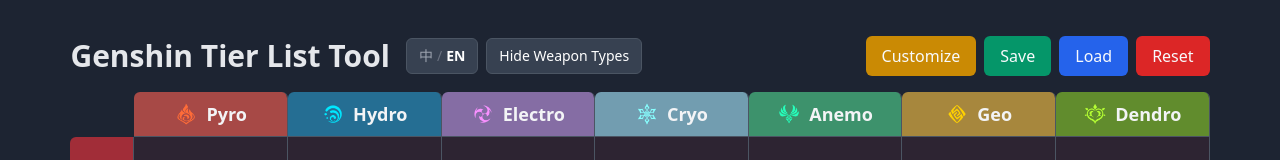
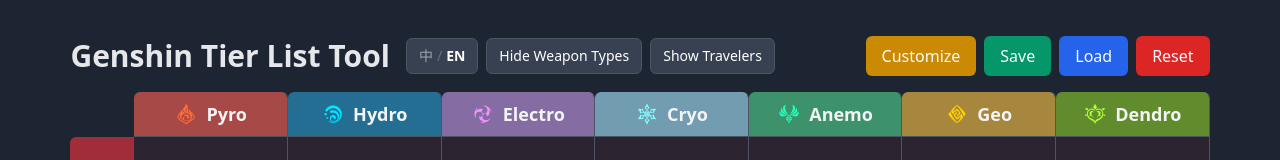
Before and after one commit to Anyrainel/genshin-tierlist-maker, a React (Vite) app: page / in a window 1280 px wide. Shown: the top 160 px of the page. Built offline with nearby package versions, Linux system fonts and the light colour scheme.

Commit message:
allow showing travelers

```diff
--- a/src/components/TierList.tsx
+++ b/src/components/TierList.tsx
@@ -1,4 +1,4 @@
-import { useState, useRef, useMemo } from 'react';
+import { useState, useRef, useMemo, useEffect } from 'react';
 import { Character, tiers, TierCustomization, TierAssignment, TierListData } from '../data/types';
 import { characters } from '../data/characters';
 import TierGrid from './TierGrid';
@@ -19,6 +19,16 @@
   const fileInputRef = useRef<HTMLInputElement>(null);
   const { language, setLanguage, t } = useLanguage();
   const { showWeapons, setShowWeapons } = useWeaponVisibility();
+  const [showTravelers, setShowTravelers] = useState<boolean>(() => {
+    // Try to get traveler visibility from localStorage, default to false (skip travelers)
+    const savedVisibility = localStorage.getItem('tierlist-show-travelers');
+    return savedVisibility === 'true';
+  });
+
+  // Save traveler visibility to localStorage whenever it changes
+  useEffect(() => {
+    localStorage.setItem('tierlist-show-travelers', showTravelers.toString());
+  }, [showTravelers]);
 
   // Filter out hidden tiers from allTiers
   const allTiers = useMemo(() => {
@@ -35,7 +45,7 @@
 
     // Process all characters once and group them by tier
     characters.forEach(character => {
-      if (character.name.startsWith("Traveler")) {
+      if (character.name.startsWith("Traveler") && !showTravelers) {
         return;
       }
       const assignment = tierAssignments[character.name];
@@ -67,7 +77,7 @@
     return charactersPerTier;
   };
 
-  const charactersPerTier = useMemo(() => createCharactersPerTierMap(), [tierAssignments, tierCustomization, allTiers]);
+  const charactersPerTier = useMemo(() => createCharactersPerTierMap(), [tierAssignments, tierCustomization, allTiers, showTravelers]);
 
   const handleTierAssignment = (dragName: string, dropName: string | null, tier: string, direction: 'left' | 'right') => {
     setTierAssignments(prev => {
@@ -332,6 +342,14 @@
             >
               {showWeapons ? t.buttons.hideWeapons : t.buttons.showWeapons}
             </Button>
+            <Button
+              variant="outline"
+              size="sm"
+              onClick={() => setShowTravelers(!showTravelers)}
+              className="bg-gray-700 hover:bg-gray-600 text-white border-gray-600"
+            >
+              {showTravelers ? t.buttons.hideTravelers : t.buttons.showTravelers}
+            </Button>
           </div>
         </div>
         <div className="flex gap-2">
--- a/src/data/translations.ts
+++ b/src/data/translations.ts
@@ -8,6 +8,8 @@
     reset: string;
     showWeapons: string;
     hideWeapons: string;
+    showTravelers: string;
+    hideTravelers: string;
     customize: string;
   };
   elements: {
@@ -64,6 +66,8 @@
       reset: 'Reset',
       showWeapons: 'Show Weapon Types',
       hideWeapons: 'Hide Weapon Types',
+      showTravelers: 'Show Travelers',
+      hideTravelers: 'Hide Travelers',
       customize: 'Customize',
     },
     elements: {
@@ -118,6 +122,8 @@
       reset: '重置',
       showWeapons: '显示武器类型',
       hideWeapons: '隐藏武器类型',
+      showTravelers: '显示旅行者',
+      hideTravelers: '隐藏旅行者',
       customize: '自定义',
     },
     elements: {
```
